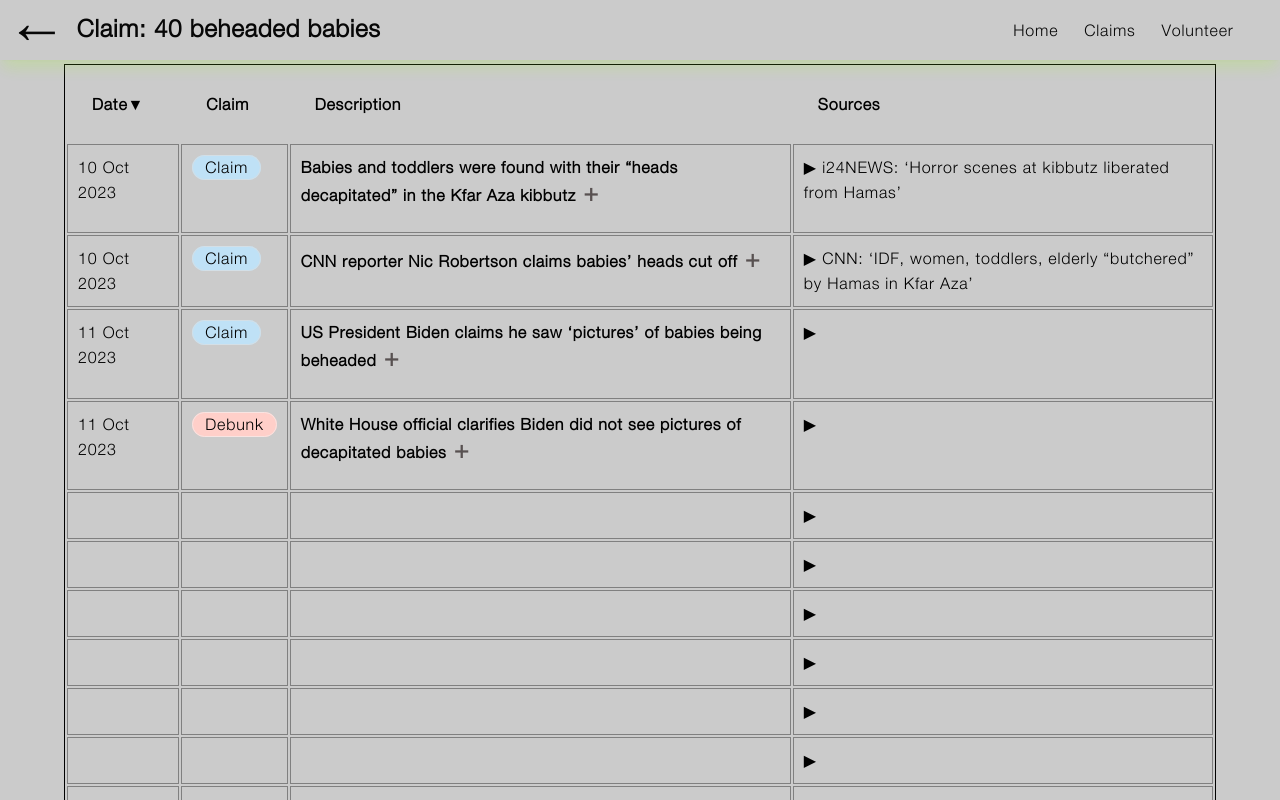
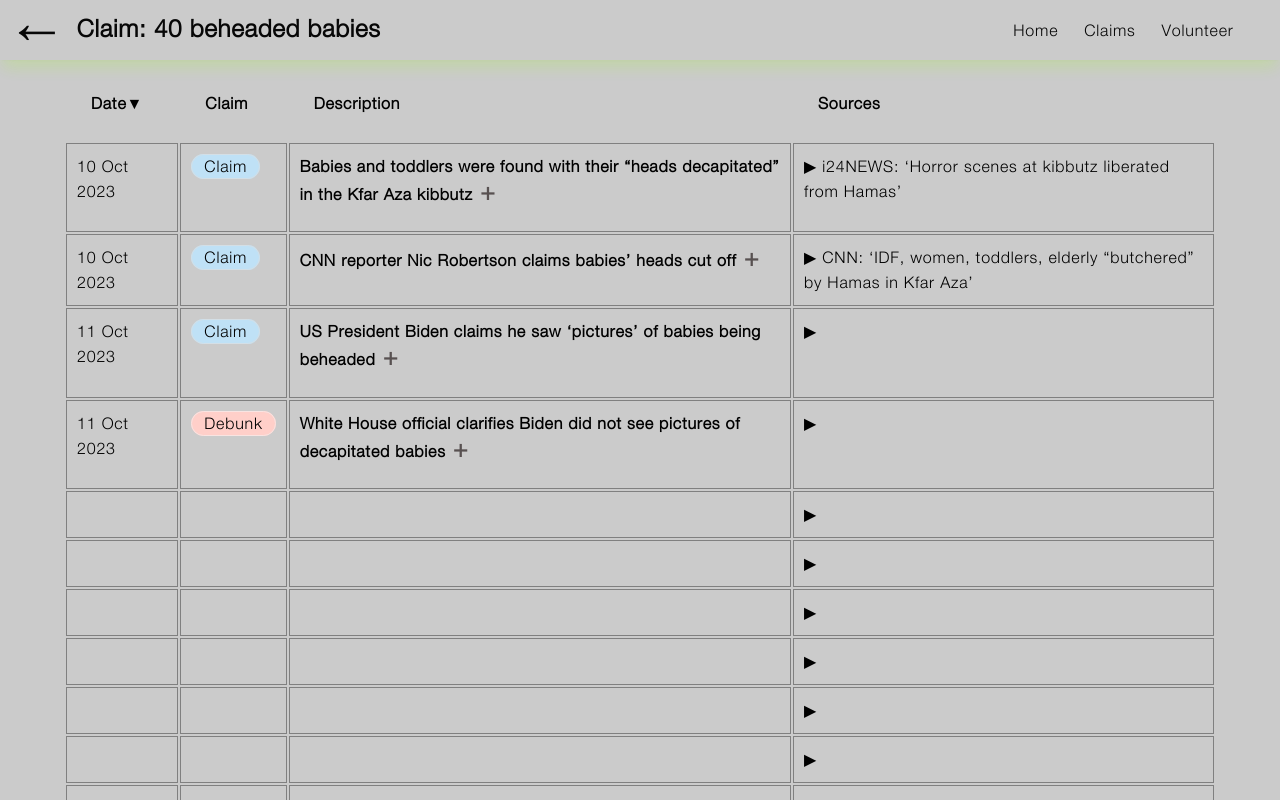
Before and after one commit to tamtzekin/hasbara-tracker, a React (Create React App) app: page /claim-a in a window 1280 px wide. Shown: the top 800 px of the page. Built offline with nearby package versions, Linux system fonts and the light colour scheme.

Commit message:
remove auto gen table borders

```diff
--- a/src/components/ClaimA.js
+++ b/src/components/ClaimA.js
@@ -343,7 +343,7 @@ function ClaimA() {
         </span>
 
     <div>
-      <table {...getTableProps()} style={{ border: 'solid 1px black' }}>
+      <table {...getTableProps()}>
         <thead>
           {headerGroups.map((headerGroup) => (
             <tr {...headerGroup.getHeaderGroupProps()}>
```
